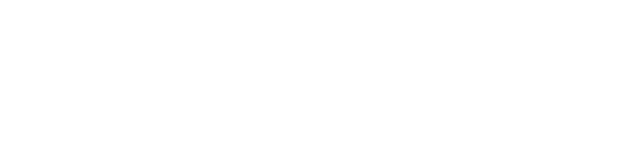
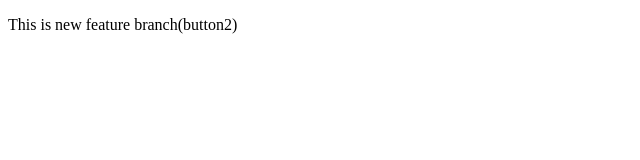
Before and after one commit to Jasssmangat/LocalRepo, a plain HTML site: page Index.html in a window 1280 px wide. Shown: the whole page, without its empty margins (0-640 px from the left). Drawn offline with Linux system fonts and the light colour scheme.

Commit message:
added new feature(button)

```diff
--- a/Index.html
+++ b/Index.html
@@ -6,6 +6,7 @@
     <title>Document</title>
 </head>
 <body>
+    <p>This is new feature branch(button2)</p>
 
 </body>
 </html>
```
